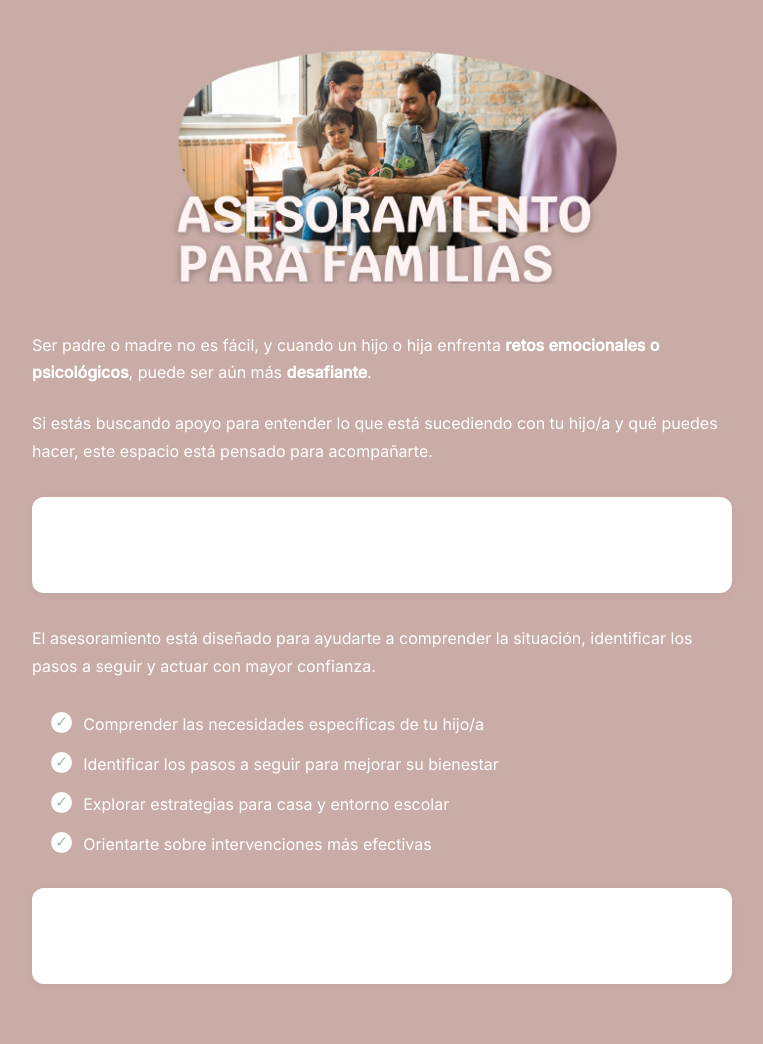
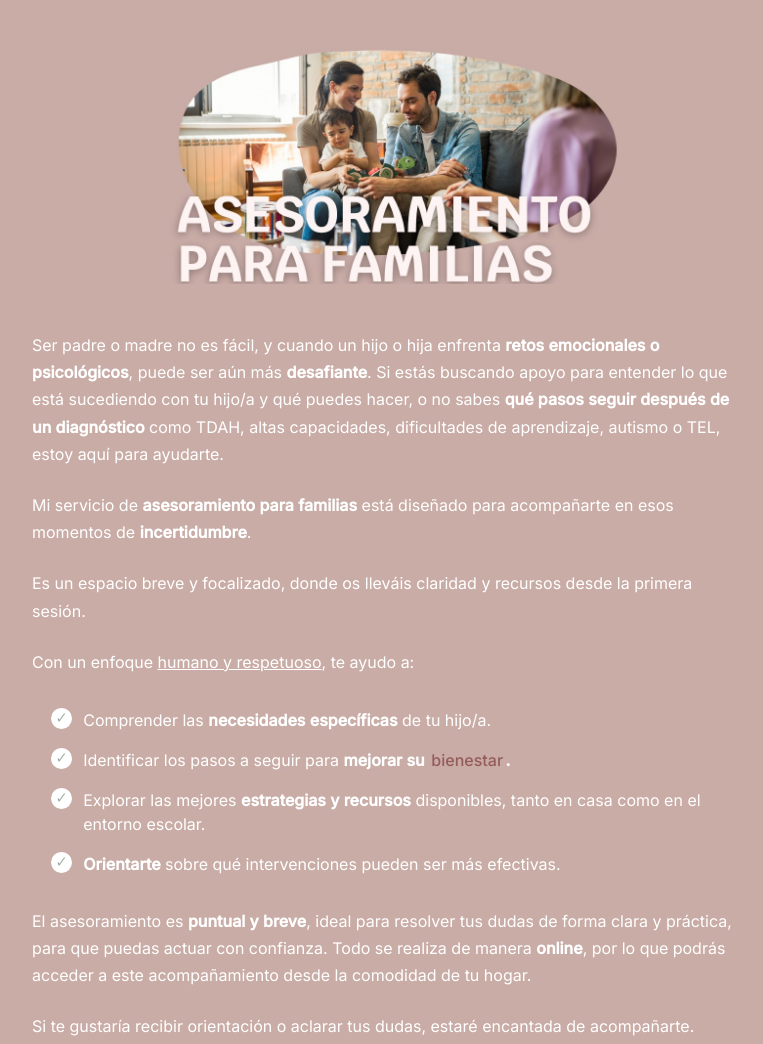
Before and after one commit to MiguelRomeroOlea/JoanaJarqueMarin, a plain HTML site: page asesoramiento.html in a window 1280 px wide. Shown: the top 1044 px of the page, without its empty margins (258-1021 px from the left). Drawn offline with Linux system fonts and the light colour scheme.

Commit message:
Asesoramiento

```diff
--- a/asesoramiento.html
+++ b/asesoramiento.html
@@ -32,37 +32,43 @@
   <p>
     Ser padre o madre no es fácil, y cuando un hijo o hija enfrenta <strong>retos
     emocionales o psicológicos</strong>, puede ser aún más <strong>desafiante</strong>.
+    Si estás buscando apoyo para entender lo que está sucediendo con tu hijo/a
+    y qué puedes hacer, o no sabes <strong>qué pasos seguir después de un diagnóstico
+      </strong> como TDAH, altas capacidades, dificultades de aprendizaje, autismo o TEL,
+      estoy aquí para ayudarte.
+  </p>
+  <p>
+    Mi servicio de <strong>asesoramiento para familias</strong> está diseñado para acompañarte en esos
+     momentos de <strong>incertidumbre</strong>.
+  </p>
+  <!-- BLOQUE DESTACADO -->
+  <p>
+    Es un espacio breve y focalizado, donde os lleváis claridad
+    y recursos desde la primera sesión.
   </p>
 
   <p>
-    Si estás buscando apoyo para entender lo que está sucediendo con tu hijo/a
-    y qué puedes hacer, este espacio está pensado para acompañarte.
-  </p>
-
-  <!-- BLOQUE DESTACADO -->
-  <div class="highlight-box">
-    Es un espacio breve y focalizado, donde os lleváis claridad
-    y recursos desde la primera sesión.
-  </div>
-
-  <p>
-    El asesoramiento está diseñado para ayudarte a comprender la situación,
-    identificar los pasos a seguir y actuar con mayor confianza.
+    Con un enfoque <u>humano y respetuoso</u>, te ayudo a:
   </p>
 
   <!-- CHECKPOINTS -->
   <ul class="checklist">
-    <li>Comprender las necesidades específicas de tu hijo/a</li>
-    <li>Identificar los pasos a seguir para mejorar su bienestar</li>
-    <li>Explorar estrategias para casa y entorno escolar</li>
-    <li>Orientarte sobre intervenciones más efectivas</li>
+    <li>Comprender las <strong>necesidades específicas</strong> de tu hijo/a.</li>
+    <li>Identificar los pasos a seguir para <strong>mejorar su <span class="highlight-box">bienestar</span>.</strong></li>
+    <li>Explorar las mejores <strong>estrategias y recursos</strong> disponibles, tanto
+      en casa como en el entorno escolar.</li>
+    <li><strong>Orientarte</strong> sobre qué intervenciones pueden ser más efectivas.</li>
   </ul>
 
+  <p>
+    El asesoramiento es <strong>puntual y breve</strong>, ideal para resolver tus dudas de forma clara y
+    práctica, para que puedas actuar con confianza. Todo se realiza de manera <strong>online</strong>,
+     por lo que podrás acceder a este acompañamiento desde la comodidad de tu hogar.
+  </p>
   <!-- BLOQUE DESTACADO -->
-  <div class="highlight-box">
-    Todo el acompañamiento se realiza de manera online,
-    para que puedas acceder desde la comodidad de tu hogar.
-  </div>
+  <p>
+    Si te gustaría recibir orientación o aclarar tus dudas, estaré encantada de acompañarte.
+  </p>
 
 </section>
 
--- a/css/styles.css
+++ b/css/styles.css
@@ -266,8 +266,9 @@ h1 {
 
 /* Bloques de texto destacados */
 
-.highlight-box {
+/*.highlight-box {
   background-color: #ffffff;
+  color: #945C5B;
   border-radius: 12px;
 
   padding: 1.5rem;
@@ -278,7 +279,33 @@ h1 {
   line-height: 1.6;
 
   box-shadow: 0 2px 8px rgba(0,0,0,0.04);
+}*/
+.highlight-box {
+  position: relative;
+  display: inline;
+
+  font-weight: 500;
+  color: #945C5B;
+
+  padding: 0 0.15em;
 }
+.highlight-box::after {
+  content: "";
+  position: absolute;
+
+  left: 0;
+  right: 0;
+  bottom: -0.15em;
+
+  height: 0.6em;
+
+  background-color: #ffffff;
+  opacity: 0.35;
+
+  border-radius: 6px;
+  z-index: -1;
+}
+
 /* Checklist */
 
 .checklist {
```
Also changed, not shown: img/color3.jpg (added).
